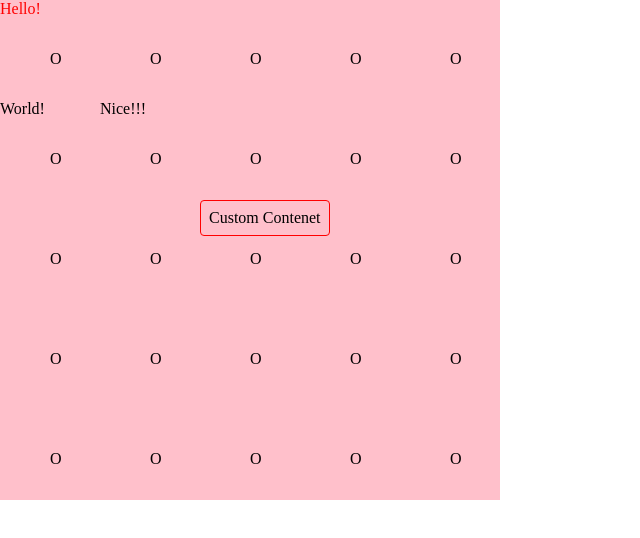
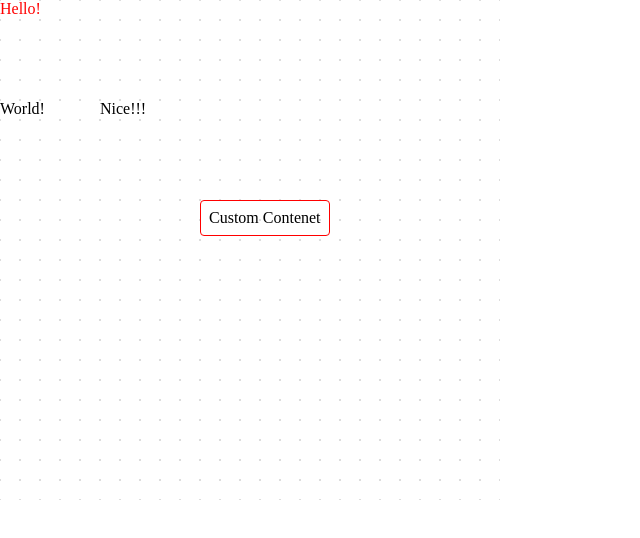
Before and after one commit to sinibida/d3-demo, a React (Vite) app: page / in a window 1280 px wide. Shown: the top 538 px of the page, without its empty margins (0-640 px from the left). Built offline with nearby package versions, Linux system fonts and the light colour scheme.

Commit message:
+: background

```diff
--- a/src/App.module.css
+++ b/src/App.module.css
@@ -1,7 +1,6 @@
 .container {
   width: 500px;
   height: 500px;
-  background-color: pink;
   overflow: hidden;
   position: relative;
 }
@@ -23,3 +22,9 @@
     pointer-events: auto;
   }
 }
+
+.background {
+  position: absolute;
+  inset: 0;
+  z-index: -1;
+}
--- a/src/App.tsx
+++ b/src/App.tsx
@@ -1,5 +1,5 @@
 import { select, zoom, ZoomTransform } from "d3";
-import { useEffect, useRef, useState } from "react";
+import React, { useEffect, useRef, useState } from "react";
 import styles from "./App.module.css";
 import { CellData, Transform } from "./types";
 import Cell from "./Cell";
@@ -29,15 +29,6 @@ const tempData: CellData[] = [
       </div>
     ),
   },
-  ...Array.from({ length: 10 * 10 }, (_, i) => {
-    const y = Math.floor(i / 10);
-    const x = i % 10;
-    return {
-      x: x * 100 - 450,
-      y: y * 100 - 450,
-      content: "O",
-    };
-  }),
 ];
 
 function App() {
@@ -61,6 +52,14 @@ function App() {
     container.call(zoomFn);
   }, []);
 
+  //https://github.com/Digital-Tvilling/react-jsoncanvas/blob/main/src/index.tsx#L37C16-L41C10
+  const bgStyle: React.CSSProperties = {
+    backgroundSize: `calc(${transform.k} * 20px) calc(${transform.k} * 20px)`,
+    backgroundImage: `radial-gradient(#ddd calc(${transform.k}*0.5px + 0.5px), transparent 0)`,
+    backgroundPositionX: transform.x - transform.k * 10,
+    backgroundPositionY: transform.y - transform.k * 10,
+  };
+
   return (
     <div>
       <div className={styles.container}>
@@ -71,6 +70,8 @@ function App() {
             <Cell key={i} transform={transform} data={x} />
           ))}
         </div>
+
+        <div className={styles.background} style={bgStyle}></div>
       </div>
 
       <div></div>
```
